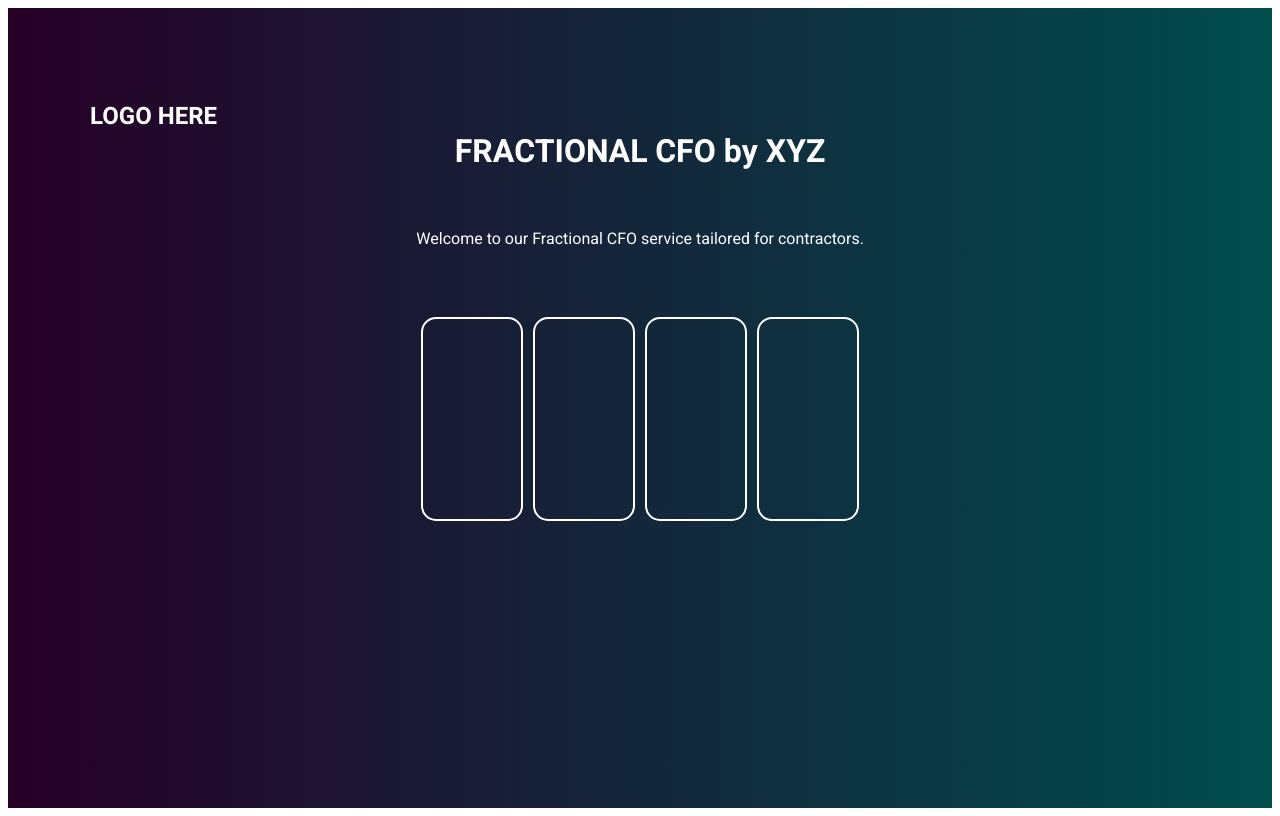
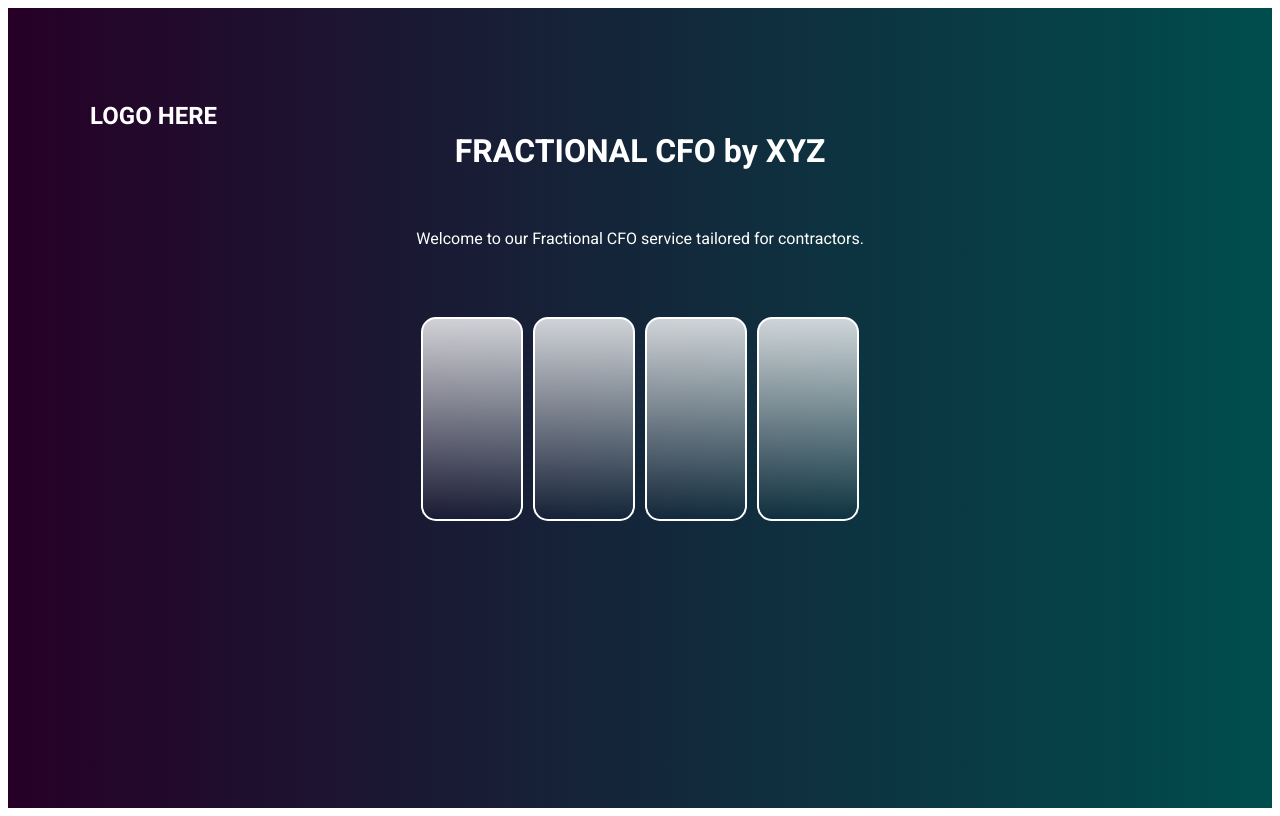
Before and after one commit to MetaCapFin/FractionalCFO, a Next.js app: page / in a window 1280 px wide. Built offline with nearby package versions, Linux system fonts and the light colour scheme.

Commit message:
Update Home.module.css

```diff
--- a/styles/Home.module.css
+++ b/styles/Home.module.css
@@ -48,7 +48,7 @@
 }
 
 .rectangle {
-  background: linear-gradient(to center, rgba(255, 255, 255, 0.8), rgba(255, 255, 255, 0));
+  background: linear-gradient(to bottom, rgba(255, 255, 255, 0.8), rgba(255, 255, 255, 0)); /* Corrected gradient direction */
   width: 22%;
   height: 200px; /* Make the containers bigger */
   margin: 0 1%;
```
